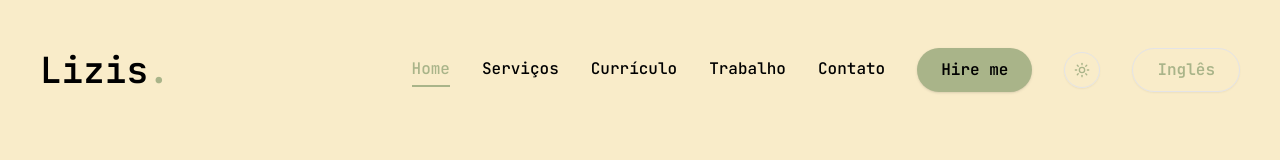
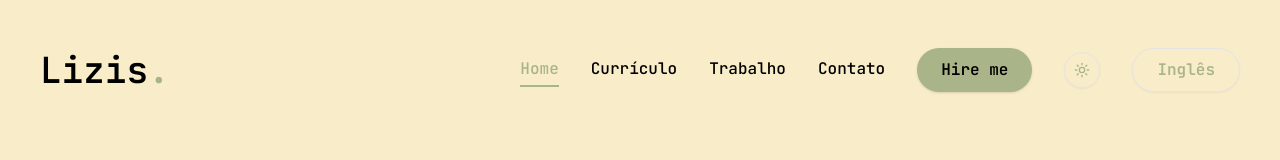
Before and after one commit to lizis-bianca/portfolio-lisiz, a Next.js app: page / in a window 1280 px wide. Shown: the top 160 px of the page. Built offline with nearby package versions, Linux system fonts and the light colour scheme; no server answers.

Commit message:
:bulb: comment route `/services`

```diff
--- a/src/components/mobileNav.tsx
+++ b/src/components/mobileNav.tsx
@@ -8,7 +8,7 @@ import { useTranslations } from "next-intl"
 
 const links = [
     { name: 'home', path: '/' },
-    { name: 'services', path: '/services' },
+    // { name: 'services', path: '/services' },
     { name: 'resume', path: '/resume' },
     { name: 'work', path: '/work' },
     { name: 'contact', path: '/contact' },
--- a/src/components/nav.tsx
+++ b/src/components/nav.tsx
@@ -8,10 +8,10 @@ const links = [
         name: 'home',
         path: '/'
     },
-    {
-        name: 'services',
-        path: '/services'
-    },
+    // {
+    //     name: 'services',
+    //     path: '/services'
+    // },
     {
         name: 'resume',
         path: '/resume'
```
